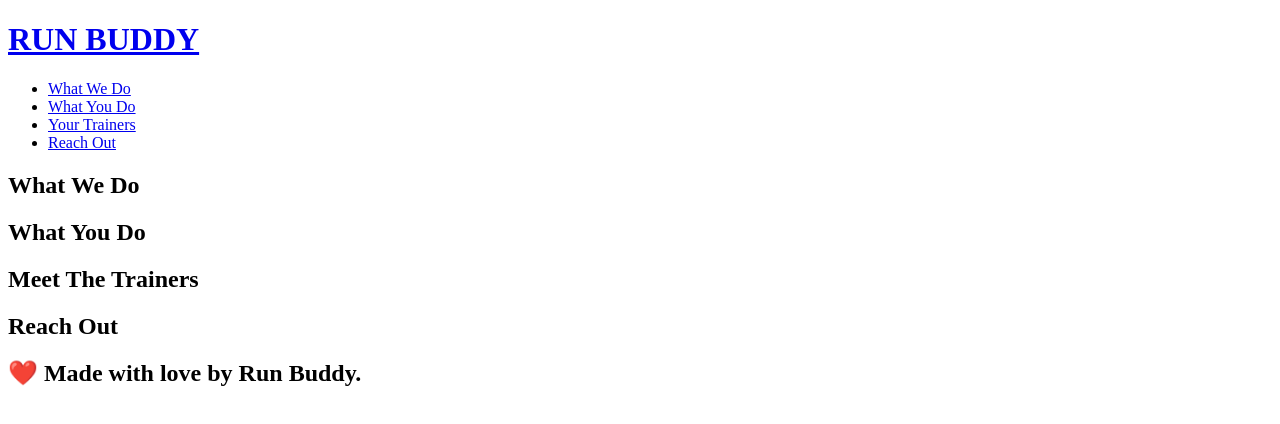
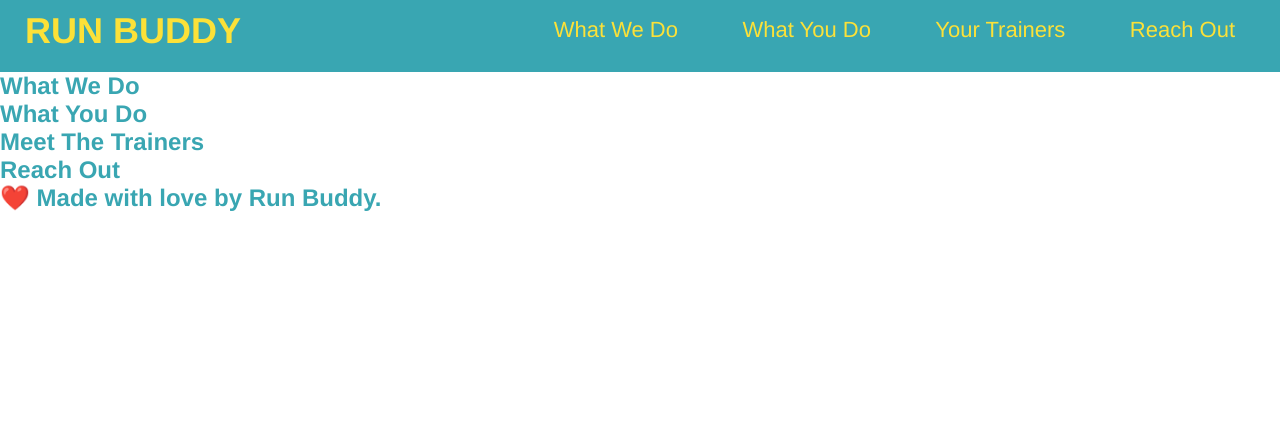
Before and after one commit to aura-parish/run-buddy, a plain HTML site: page index.html in a window 1280 px wide. Drawn offline with Linux system fonts and the light colour scheme.

Commit message:
style the header

```diff
--- /dev/null
+++ b/assets/css/style.css
@@ -0,0 +1,52 @@
+* {
+    margin: 0;
+    padding: 0;
+  }
+
+  body {
+    /* more on this crazy alphanumerical value in a minute! */
+    color: #39a6b2;
+    font-family: Helvetica, Arial, sans-serif;
+  }
+/* apply styles to <header> */
+header {
+    background-color: #39a6b2;
+  }
+
+  /* Explicitly list the side it should be applied to*/
+  header {
+    padding-top: 10px;
+    padding-right: 15px;
+    padding-bottom: 20px;
+    padding-left: 25px;
+  }
+  header h1 {
+    font-weight: bold;
+    font-size: 36px;
+    color: #fce138;
+    margin: 0;
+  }
+
+  header a {
+    text-decoration: none;
+    color: #fce138;
+  }
+  header nav {
+    float: right;
+    margin: 7px 0;
+  }
+  header nav ul li {
+    display: inline;
+  }
+  header nav ul li a {
+    margin: 0 30px;
+    font-weight: lighter;
+    font-size: 22px;
+  }
+  header h1 {
+    font-weight: bold;
+    font-size: 36px;
+    color: #fce138;
+    margin: 0;
+    display: inline;
+  }
--- a/index.html
+++ b/index.html
@@ -3,6 +3,8 @@
     <head>
         <meta charset="UTF-8"/>
         <title>Run Buddy </title>
+        <link rel="stylesheet" href="./assets/css/style.css" />
+
     </head>
     <body>
         <!-- navigation-->
```
Lines whose indentation alone changed are shown as unchanged.
